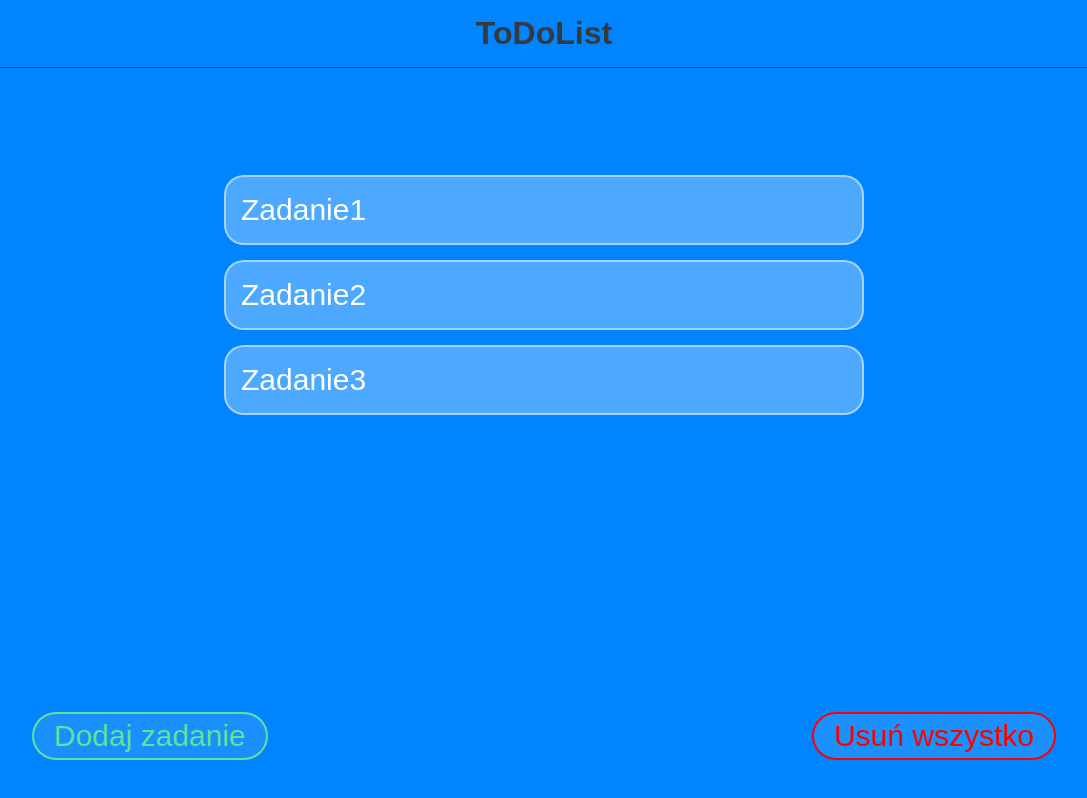
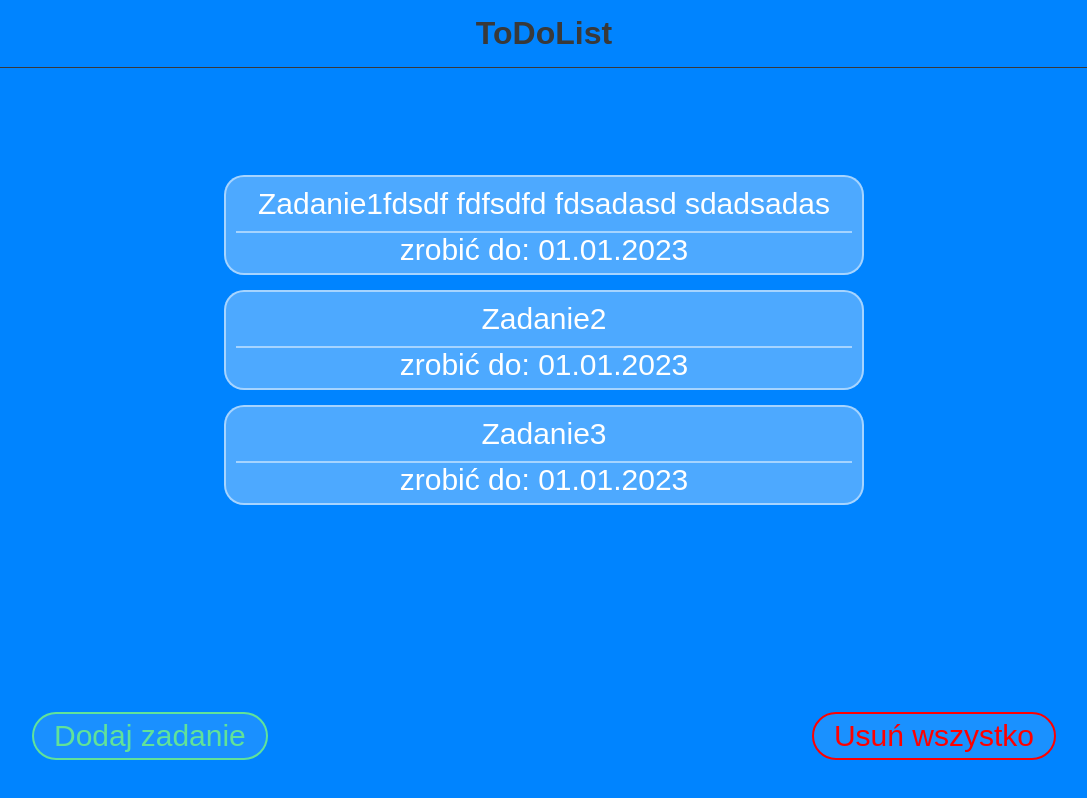
Before and after one commit to oktdib96/ToDoList-ReactAPP, a React (Create React App) app: page / in a window 1280 px wide. Shown: the whole page, without its empty margins (96-1183 px from the left). Built offline with nearby package versions, Linux system fonts and the light colour scheme.

Commit message:
add the date by which the task is to be done

```diff
--- a/src/App.js
+++ b/src/App.js
@@ -7,7 +7,11 @@ import { StyledButton } from "./components/StyledButton";
 class App extends Component {
   state = {
     tasks: [
-      { id: 1, text: "Zadanie1", date: "01.01.2023" },
+      {
+        id: 1,
+        text: "Zadanie1fdsdf  fdfsdfd fdsadasd sdadsadas",
+        date: "01.01.2023",
+      },
       { id: 2, text: "Zadanie2", date: "01.01.2023" },
       { id: 3, text: "Zadanie3", date: "01.01.2023" },
     ],
--- a/src/components/Item.js
+++ b/src/components/Item.js
@@ -1,7 +1,9 @@
 const Item = (props) => {
   const Task = props.tasks.map((task) => (
     <li key={task.id} id={task.id} onClick={() => props.remove(task.id)}>
-      <p>{task.text}</p>
+      <p>
+        {task.text} <span>zrobić do: {task.date}</span>
+      </p>
     </li>
   ));
   return Task;
--- a/src/css/App.css
+++ b/src/css/App.css
@@ -20,9 +20,10 @@
 }
 .app ul li {
     display: flex;
-    align-items: center;
+    flex-direction: column;
+    text-align: center;
     margin-top: 15px;
-    height: 70px;
+    height: 100px;
     border: 2px solid rgba(255, 255, 255, 0.5);
     border-radius: 20px;
     background-color:rgba(254, 255, 255, 0.3);
@@ -32,6 +33,12 @@
     background-color: rgba(255, 82, 82, 0.5);
 }
 .app ul li p {
-    margin-left: 15px;
+    display: block;
+    margin: 10px;
     color: rgb(255, 255, 255)
 }
+.app ul li p span {
+    margin-top: 10px;
+    border-top: 2px solid rgba(255, 255, 255, 0.5);
+    display: block;
+}
```
